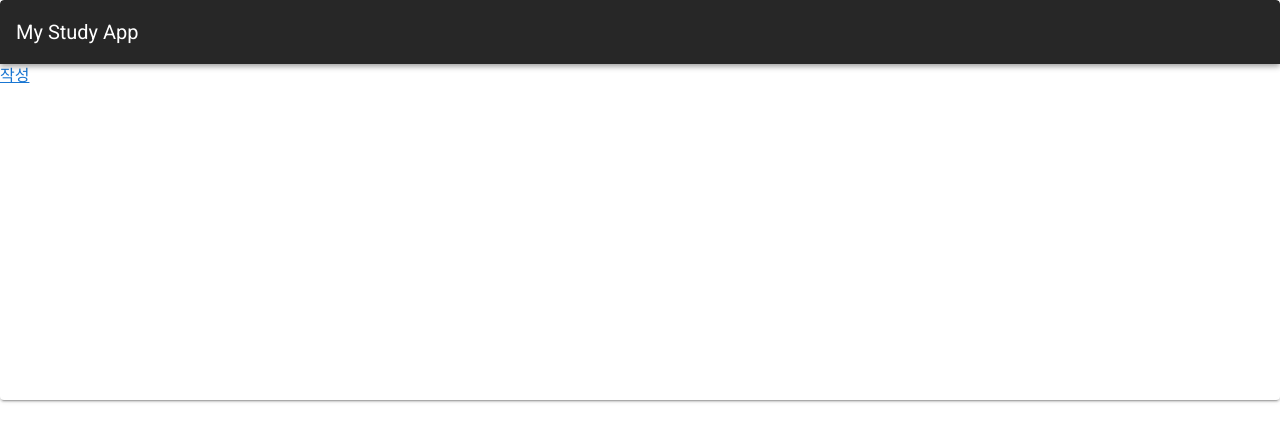
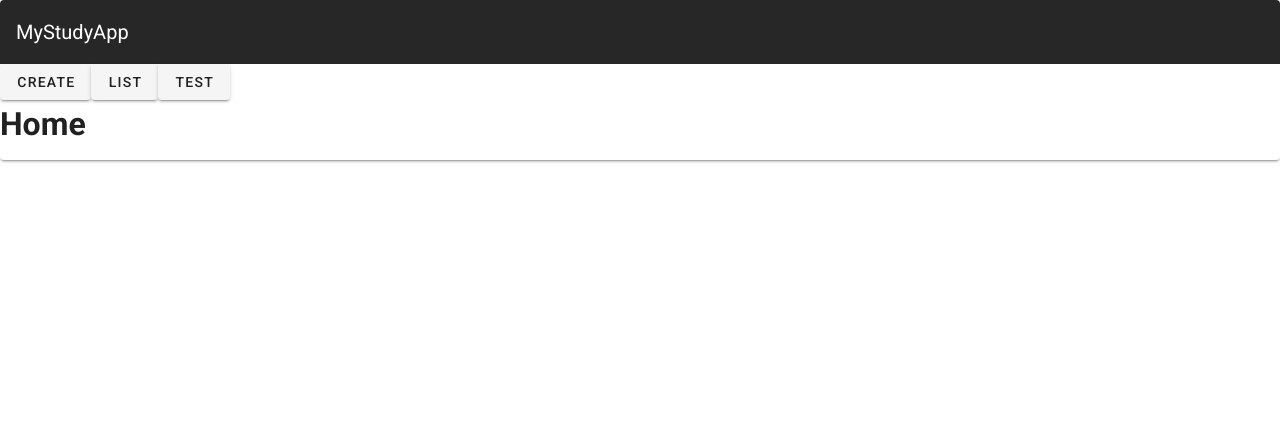
Before and after one commit to Kassy729/my-study-app, a Vue app in the folder frontend/: page / in a window 1280 px wide. Shown: the top 442 px of the page. Built offline with nearby package versions, Linux system fonts and the light colour scheme.

Commit message:
dynamic-componenets

```diff
--- a/frontend/src/views/create.vue
+++ b/frontend/src/components/create.vue
@@ -1,8 +1,4 @@
 <template>
-  <v-card>
-    <v-toolbar flat color="blue-grey" dark>
-      <v-toolbar-title>개발일지 작성</v-toolbar-title>
-    </v-toolbar>
   <v-form
     ref="form"
     @submit.prevent="onsubmitForm"
@@ -59,7 +55,6 @@
       </v-btn>
     </v-card-actions>
   </v-form>
-  </v-card>
 </template>
 
 <script>
--- /dev/null
+++ b/frontend/src/components/show.vue
@@ -0,0 +1,3 @@
+<template>
+  <h1>show</h1>
+</template>
--- /dev/null
+++ b/frontend/src/components/test.vue
@@ -0,0 +1,3 @@
+<template>
+  <h1>Home</h1>
+</template>
--- a/frontend/src/router/index.js
+++ b/frontend/src/router/index.js
@@ -1,8 +1,6 @@
 import Vue from "vue";
 import VueRouter from "vue-router";
 import Home from "../views/Home.vue";
-import Create from "../views/create.vue";
-import Index from "../views/index.vue";
 import Show from "../views/show.vue";
 
 Vue.use(VueRouter);
@@ -12,16 +10,6 @@ const routes = [
     path: "/",
     name: "Home",
     component: Home,
-  },
-  {
-    path: "/create",
-    name: "Create",
-    component: Create,
-  },
-  {
-    path: "/index",
-    name: "Index",
-    component: Index,
   },
   {
     path: "/show/:postId",
--- a/frontend/src/views/Home.vue
+++ b/frontend/src/views/Home.vue
@@ -1,18 +1,37 @@
 <template>
-  <v-card class="mx-auto overflow-hidden" height="400">
-    <v-app-bar color="dark" dark>
-      <v-toolbar-title>My Study App</v-toolbar-title>
-    </v-app-bar>
-    <router-link to="/create">작성</router-link>
+  <v-card>
+    <v-toolbar flat color="11264f" dark>
+      <v-toolbar-title>MyStudyApp</v-toolbar-title>
+    </v-toolbar>
+    <v-row>
+      <v-col>
+        <v-btn @click="selectedComponent = 'create'">create</v-btn>
+        <v-btn @click="selectedComponent = 'noteList'">List</v-btn>
+        <v-btn @click="selectedComponent = 'test'">test</v-btn>
+        <component v-bind:is="selectedComponent">
+          <p>Default</p>
+        </component>
+      </v-col>
+    </v-row>
   </v-card>
 </template>
 
 <script>
-export default {};
+import create from "../components/create.vue";
+import noteList from "../components/noteList.vue";
+import test from "../components/test.vue";
+
+export default {
+  data() {
+    return {
+      posts: [],
+      selectedComponent: "test",
+    };
+  },
+  components: {
+    create,
+    noteList,
+    test,
+  },
+};
 </script>
-
-<style>
-.class {
-  text-align: center;
-}
-</style>
--- a/frontend/src/views/index.vue
+++ /dev/null
@@ -1,11 +0,0 @@
-<template>
-  <note-list />
-</template>
-
-<script>
-import noteList from "../components/noteList.vue";
-
-export default {
-  components: { noteList },
-};
-</script>
--- a/frontend/src/views/show.vue
+++ b/frontend/src/views/show.vue
@@ -1,5 +1,7 @@
 <template>
-  <h1>show</h1>
+  <v-container>
+    <h1>show</h1>
+  </v-container>
 </template>
 
 <script>
```
Lines whose indentation alone changed are shown as unchanged.
